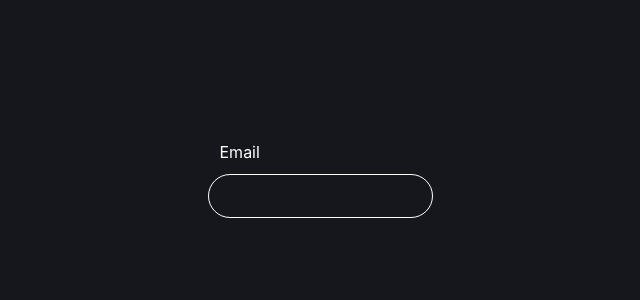
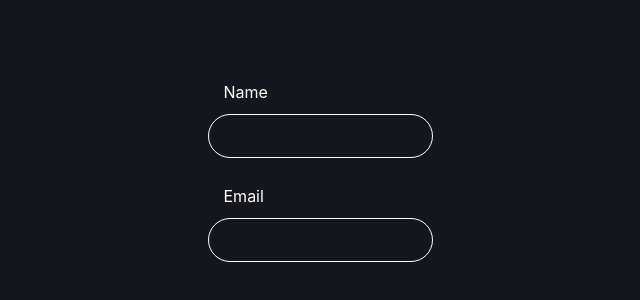
Before and after one commit to jlggross/puf-web, a React (Create React App) app: page / in a window 1280 px wide. Shown: the part 226-526 px from the top of the page, without its empty margins (320-960 px from the left). Built offline with nearby package versions, Linux system fonts and the light colour scheme.

Commit message:
feat: Box component with padding and margin for signup

```diff
--- a/src/components/Theme/styled.js
+++ b/src/components/Theme/styled.js
@@ -14,3 +14,31 @@
 
 export const fontSize = (props) =>
 	props.fontSize && `font-size: ${props.theme.fontSizes[props.fontSize]};`
+
+export const margin = (props) => {
+	const mb = props.mb || props.my || props.m || ''
+	const mt = props.mt || props.my || props.m || ''
+	const ml = props.ml || props.mx || props.m || ''
+	const mr = props.mr || props.mx || props.m || ''
+
+	return `
+    ${mb && `margin-bottom: ${props.theme.spaces[mb]}px;`}
+    ${mt && `margin-top: ${props.theme.spaces[mt]}px;`}
+    ${ml && `margin-left: ${props.theme.spaces[ml]}px;`}
+    ${mr && `margin-right: ${props.theme.spaces[mr]}px;`}
+  `
+}
+
+export const padding = (props) => {
+	const pb = props.pb || props.py || props.p || ''
+	const pt = props.pt || props.py || props.p || ''
+	const pl = props.pl || props.px || props.p || ''
+	const pr = props.pr || props.px || props.p || ''
+
+	return `
+    ${pb && `padding-bottom: ${props.theme.spaces[pb]}px;`}
+    ${pt && `padding-top: ${props.theme.spaces[pt]}px;`}
+    ${pl && `padding-left: ${props.theme.spaces[pl]}px;`}
+    ${pr && `padding-right: ${props.theme.spaces[pr]}px;`}
+  `
+}
--- a/src/pages/Signup/index.js
+++ b/src/pages/Signup/index.js
@@ -1,10 +1,10 @@
 import * as React from 'react'
 import styled from 'styled-components'
 
-import { theme } from '~/components/Theme/styled'
+import { theme, background, padding, margin } from '~/components/Theme/styled'
 
 const Label = styled('label')`
-	padding: ${theme.space(2)}px;
+	padding: ${theme.space(2)}px ${theme.space(3)}px;
 `
 
 const Input = styled('input')`
@@ -27,7 +27,12 @@
 	flex: 1;
 `
 
-const Form = styled('form')`
+const Form = styled('form')``
+
+const Box = styled('div')`
+	${background}
+	${padding}
+	${margin}
 	display: flex;
 	flex-direction: column;
 `
@@ -36,8 +41,15 @@
 	return (
 		<Main>
 			<Form>
-				<Label htmlFor="name">Email</Label>
-				<Input type="text" name="name" id="name" />
+				<Box mb={3}>
+					<Label htmlFor="name">Name</Label>
+					<Input type="text" name="name" id="name" />
+				</Box>
+
+				<Box mb={3}>
+					<Label htmlFor="email">Email</Label>
+					<Input type="text" name="email" id="email" />
+				</Box>
 			</Form>
 		</Main>
 	)
```
